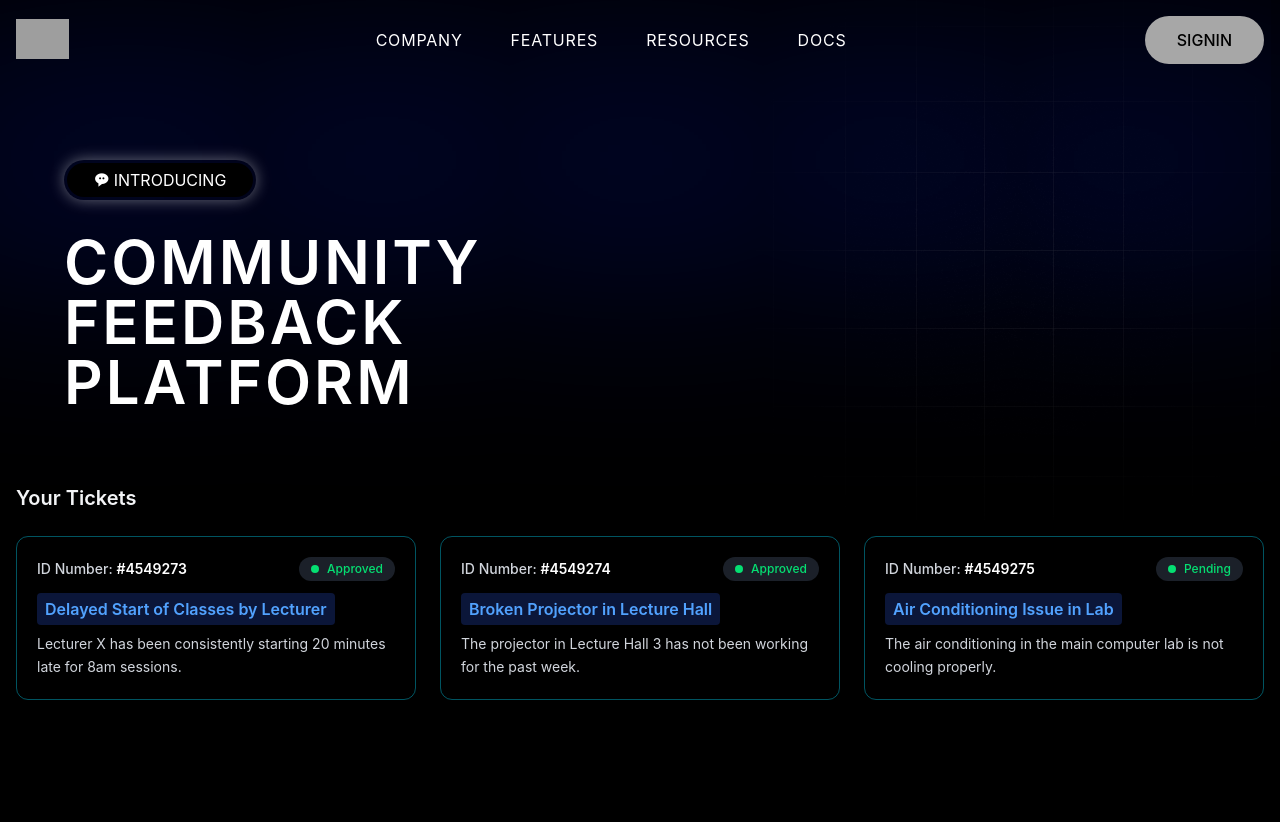
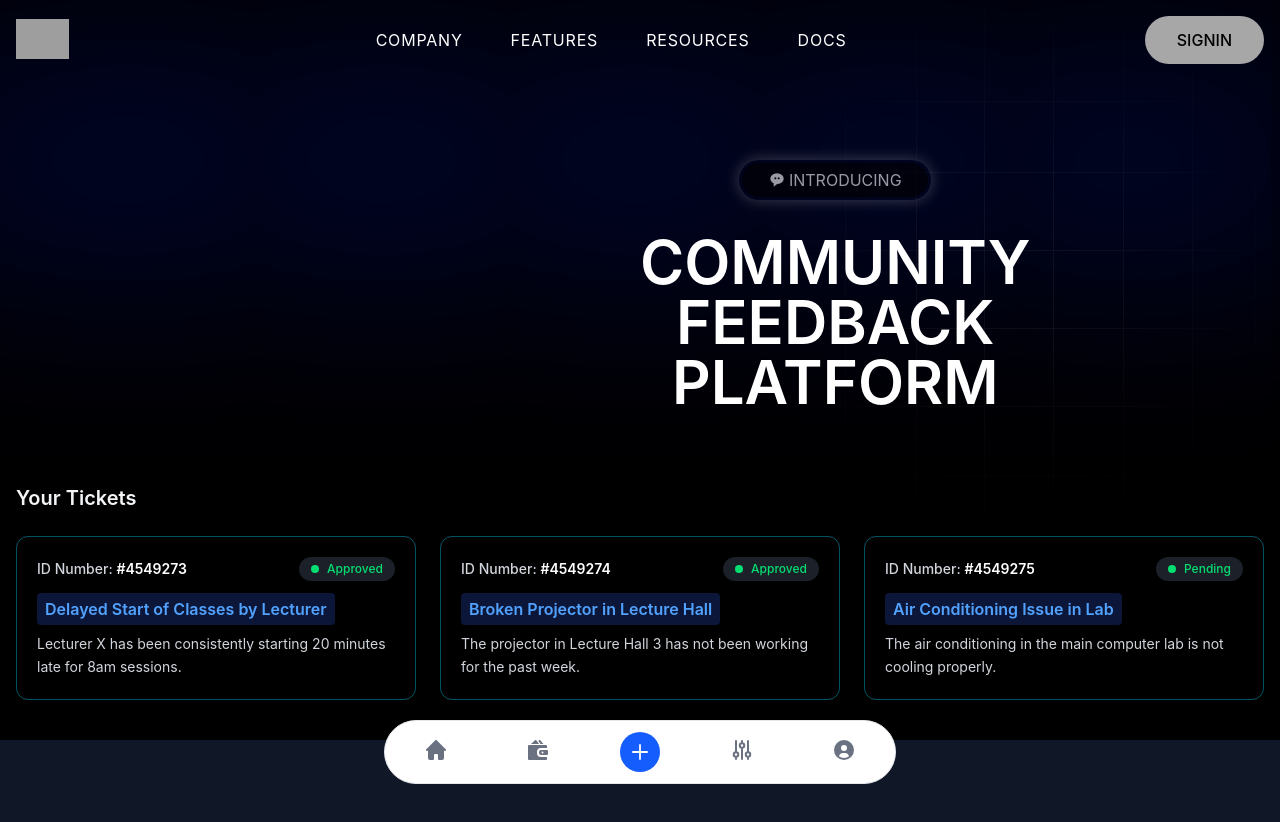
Before and after one commit to Amiru-Ekanayake/voicelink, a React (Vite) app: page / in a window 1280 px wide. Shown: the top 822 px of the page. Before the commit the page ends 800 px from the top, so only its background shows below. Built offline with nearby package versions, Linux system fonts and the light colour scheme; grey boxes are pictures that could not be loaded.

Commit message:
20/10/07
Hero section aligned and bottom bar

```diff
--- a/src/App.jsx
+++ b/src/App.jsx
@@ -2,6 +2,7 @@ import { useState } from 'react'
 import Header from './components/Header'
 import Hero from './components/Hero'
 import Cards from './components/Cards/Cards'
+import BottomNav from './components/BottomNav'
 
 function App() {
   const [count, setCount] = useState(0)
@@ -16,6 +17,11 @@ function App() {
       <Hero/>
       <Cards/>
 
+      <div className="min-h-screen bg-gray-900 text-white">
+
+      <BottomNav />
+    </div>
+
     </main>
   )
 }
--- /dev/null
+++ b/src/components/BottomNav.jsx
@@ -0,0 +1,116 @@
+import React from "react";
+
+function BottomNav() {
+  return (
+    <div className="fixed z-50 w-full h-16 max-w-lg -translate-x-1/2 bg-white border border-gray-200 rounded-full bottom-4 left-1/2 dark:bg-gray-700 dark:border-gray-600">
+      <div className="grid h-full max-w-lg grid-cols-5 mx-auto">
+        {/* Home Button */}
+        <button
+          data-tooltip-target="tooltip-home"
+          type="button"
+          className="inline-flex flex-col items-center justify-center px-5 rounded-s-full hover:bg-gray-50 dark:hover:bg-gray-800 group"
+        >
+          <svg
+            className="w-5 h-5 mb-1 text-gray-500 dark:text-gray-400 group-hover:text-blue-600 dark:group-hover:text-blue-500"
+            aria-hidden="true"
+            xmlns="http://www.w3.org/2000/svg"
+            fill="currentColor"
+            viewBox="0 0 20 20"
+          >
+            <path d="m19.707 9.293-2-2-7-7a1 1 0 0 0-1.414 0l-7 7-2 2a1 1 0 0 0 1.414 1.414L2 10.414V18a2 2 0 0 0 2 2h3a1 1 0 0 0 1-1v-4a1 1 0 0 1 1-1h2a1 1 0 0 1 1 1v4a1 1 0 0 0 1 1h3a2 2 0 0 0 2-2v-7.586l.293.293a1 1 0 0 0 1.414-1.414Z" />
+          </svg>
+          <span className="sr-only">Home</span>
+        </button>
+
+        {/* Wallet Button */}
+        <button
+          data-tooltip-target="tooltip-wallet"
+          type="button"
+          className="inline-flex flex-col items-center justify-center px-5 hover:bg-gray-50 dark:hover:bg-gray-800 group"
+        >
+          <svg
+            className="w-5 h-5 mb-1 text-gray-500 dark:text-gray-400 group-hover:text-blue-600 dark:group-hover:text-blue-500"
+            aria-hidden="true"
+            xmlns="http://www.w3.org/2000/svg"
+            fill="currentColor"
+            viewBox="0 0 20 20"
+          >
+            <path d="M11.074 4 8.442.408A.95.95 0 0 0 7.014.254L2.926 4h8.148ZM9 13v-1a4 4 0 0 1 4-4h6V6a1 1 0 0 0-1-1H1a1 1 0 0 0-1 1v13a1 1 0 0 0 1 1h17a1 1 0 0 0 1-1v-2h-6a4 4 0 0 1-4-4Z" />
+            <path d="M19 10h-6a2 2 0 0 0-2 2v1a2 2 0 0 0 2 2h6a1 1 0 0 0 1-1v-3a1 1 0 0 0-1-1Zm-4.5 3.5a1 1 0 1 1 0-2 1 1 0 0 1 0 2ZM12.62 4h2.78L12.539.41a1.086 1.086 0 1 0-1.7 1.352L12.62 4Z" />
+          </svg>
+          <span className="sr-only">Wallet</span>
+        </button>
+
+        {/* Center Add Button */}
+        <div className="flex items-center justify-center">
+          <button
+            data-tooltip-target="tooltip-new"
+            type="button"
+            className="inline-flex items-center justify-center w-10 h-10 font-medium bg-blue-600 rounded-full hover:bg-blue-700 group focus:ring-4 focus:ring-blue-300 focus:outline-none dark:focus:ring-blue-800"
+          >
+            <svg
+              className="w-4 h-4 text-white"
+              aria-hidden="true"
+              xmlns="http://www.w3.org/2000/svg"
+              fill="none"
+              viewBox="0 0 18 18"
+            >
+              <path
+                stroke="currentColor"
+                strokeLinecap="round"
+                strokeLinejoin="round"
+                strokeWidth="2"
+                d="M9 1v16M1 9h16"
+              />
+            </svg>
+            <span className="sr-only">New item</span>
+          </button>
+        </div>
+
+        {/* Settings Button */}
+        <button
+          data-tooltip-target="tooltip-settings"
+          type="button"
+          className="inline-flex flex-col items-center justify-center px-5 hover:bg-gray-50 dark:hover:bg-gray-800 group"
+        >
+          <svg
+            className="w-5 h-5 mb-1 text-gray-500 dark:text-gray-400 group-hover:text-blue-600 dark:group-hover:text-blue-500"
+            aria-hidden="true"
+            xmlns="http://www.w3.org/2000/svg"
+            fill="none"
+            viewBox="0 0 20 20"
+          >
+            <path
+              stroke="currentColor"
+              strokeLinecap="round"
+              strokeLinejoin="round"
+              strokeWidth="2"
+              d="M4 12.25V1m0 11.25a2.25 2.25 0 0 0 0 4.5m0-4.5a2.25 2.25 0 0 1 0 4.5M4 19v-2.25m6-13.5V1m0 2.25a2.25 2.25 0 0 0 0 4.5m0-4.5a2.25 2.25 0 0 1 0 4.5M10 19V7.75m6 4.5V1m0 11.25a2.25 2.25 0 1 0 0 4.5 2.25 2.25 0 0 0 0-4.5ZM16 19v-2"
+            />
+          </svg>
+          <span className="sr-only">Settings</span>
+        </button>
+
+        {/* Profile Button */}
+        <button
+          data-tooltip-target="tooltip-profile"
+          type="button"
+          className="inline-flex flex-col items-center justify-center px-5 rounded-e-full hover:bg-gray-50 dark:hover:bg-gray-800 group"
+        >
+          <svg
+            className="w-5 h-5 mb-1 text-gray-500 dark:text-gray-400 group-hover:text-blue-600 dark:group-hover:text-blue-500"
+            aria-hidden="true"
+            xmlns="http://www.w3.org/2000/svg"
+            fill="currentColor"
+            viewBox="0 0 20 20"
+          >
+            <path d="M10 0a10 10 0 1 0 10 10A10.011 10.011 0 0 0 10 0Zm0 5a3 3 0 1 1 0 6 3 3 0 0 1 0-6Zm0 13a8.949 8.949 0 0 1-4.951-1.488A3.987 3.987 0 0 1 9 13h2a3.987 3.987 0 0 1 3.951 3.512A8.949 8.949 0 0 1 10 18Z" />
+          </svg>
+          <span className="sr-only">Profile</span>
+        </button>
+      </div>
+    </div>
+  );
+}
+
+export default BottomNav;
--- a/src/components/Hero.jsx
+++ b/src/components/Hero.jsx
@@ -2,22 +2,27 @@ import 'boxicons/css/boxicons.min.css';
 
 const Hero = () => {
   return (
-    <main className="flex lg:mt-20 flex-col lg:flex-row items-center justify-between min_h_[calc(90vh-6rem)]">
+    <main className="flex lg:mt-20 flex-col lg:flex-row items-center justify-between min_h_[calc(100vh-6rem)] text-center lg:text-left px-50 lg:px-160">
 
-        <div className="max-w-xl ml-[5%] z-10 mt-[90%] md:mt-[60%] lg:mt-0">
-            <div className='relative w-[95%] sm:w-48 h-10 bg-gradient-to-r from-[#656565] to-[#e99b63] shadow-[0_0_15px_rgba(255,255,255,0.4)] rounded-full'>
+        <div className="max-w-xl ml-[5%] z-10 mt-[10%] md:mt-[10%] lg:mt-0">
+            <div className='relative w-fit sm:w-48 mx-auto h-10 bg-gradient-to-r from-[#656565] opacity-60 to-[#e99b63] shadow-[0_0_15px_rgba(255,255,255,0.4)] rounded-full'>
+
                 <div className='absolute inset-[3px] bg-black rounded-full flex items-center justify-center gap-1'>
                     <i class='bx bxs-message-rounded-dots' ></i>
                     INTRODUCING
                 </div>
             </div>
 
-            <h1 className='text-3xl sm:text-4xl md:text-5xl lg:text-6xl font-semibold tracking-wider my-8'>
+            <h1 className='text-3xl sm:text-4xl md:text-5xl lg:text-6xl font-semibold  my-8' >
             COMMUNITY
-            <br/>
             FEEDBACK PLATFORM
             </h1>
         </div>
+        <div className="max-w-xl ml-[5%] z-10 mt-[10%] md:mt-[10%] lg:mt-0">
+            <img src='gradient.png' alt='Hero Image' className='w-[90%] md:w-[70%] lg:w-[50%]'/>
+        </div>
+
+
 
     </main>
   )
```
